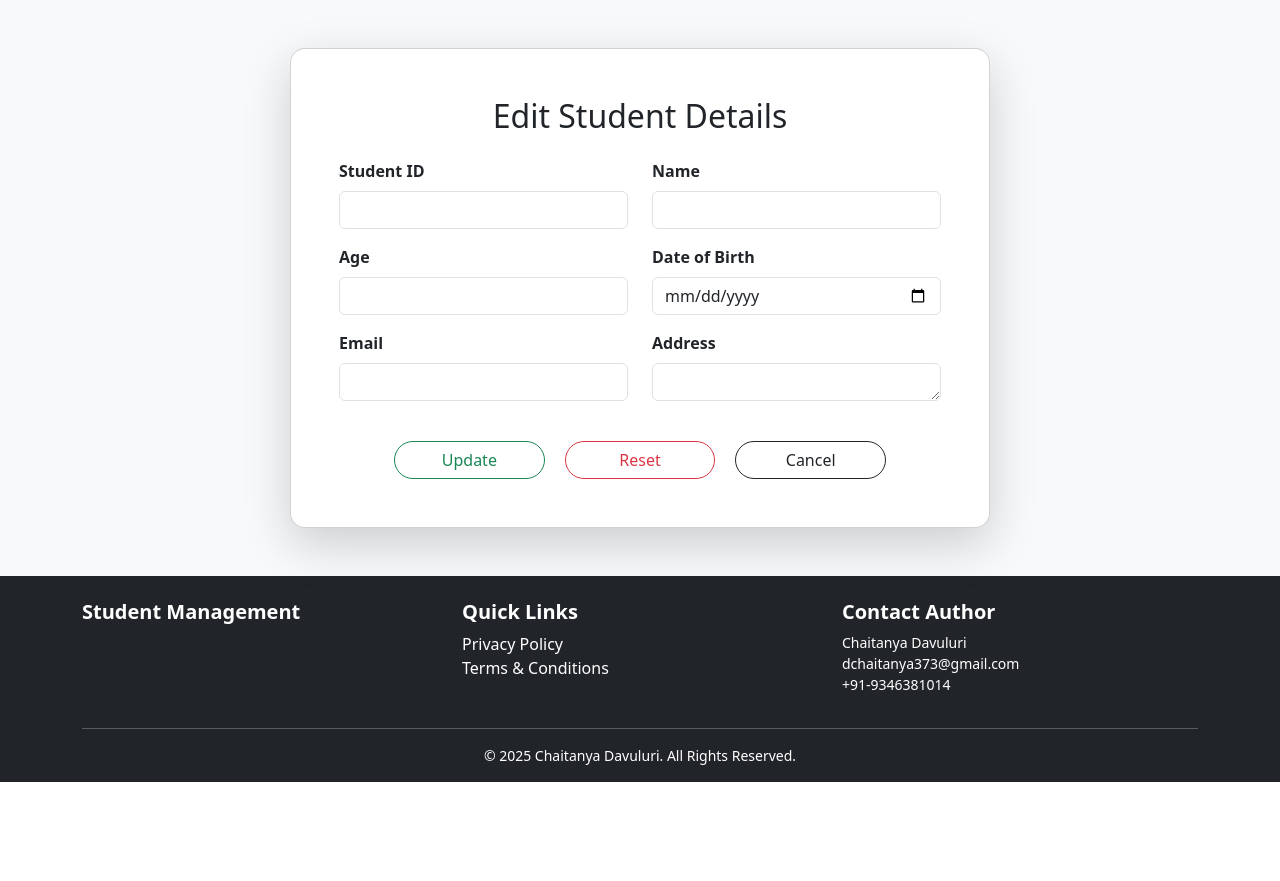
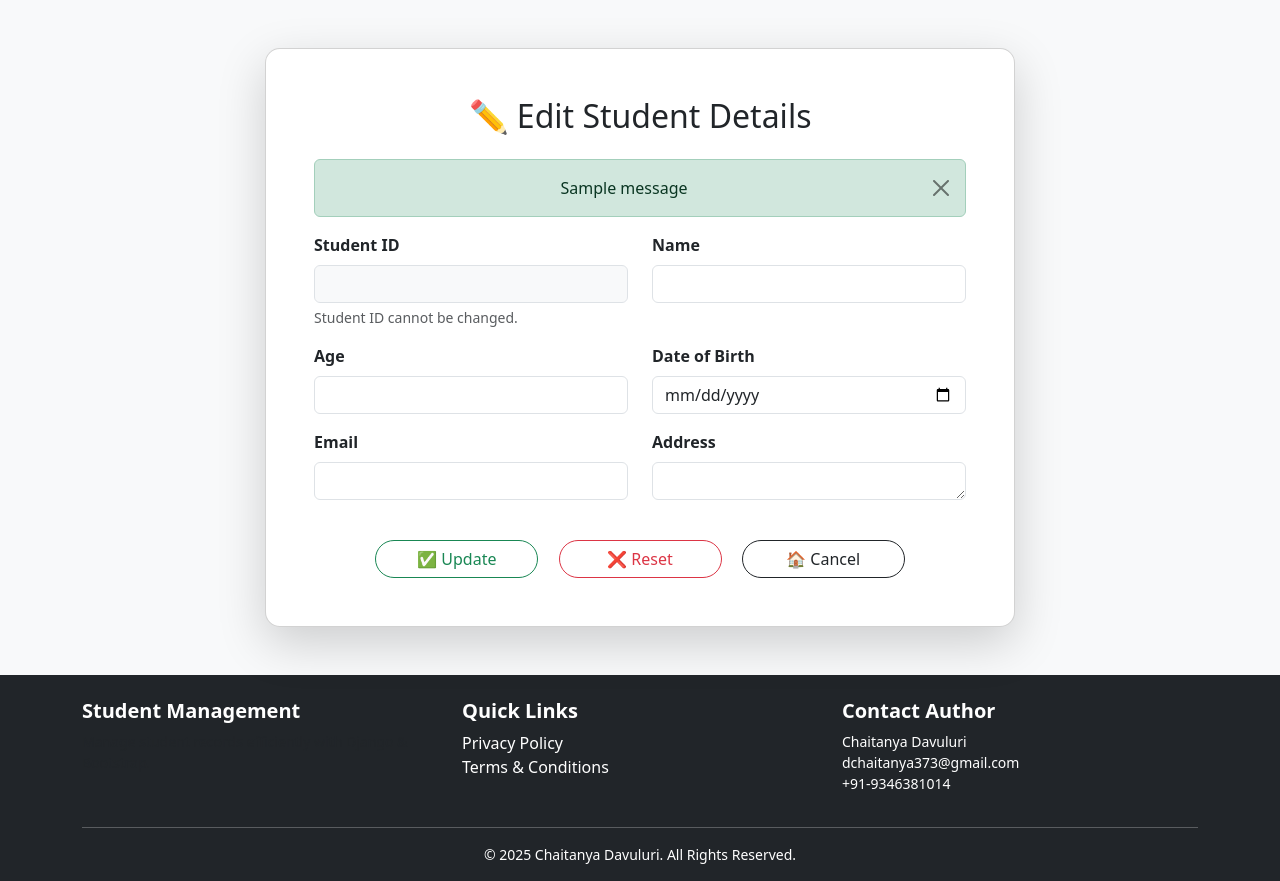
Before and after one commit to MrChaitu111/studentpro, a Django app: template template/studentapp/student_edit.html in a window 1280 px wide. Shown: the part 56-937 px from the top of the page. Before the commit the page ends 838 px from the top, so only its background shows below. Run offline with Django 3.2, Linux system fonts and the light colour scheme; the template is opened without the code that fills it, so the values that code supplies are empty; tables that the repository leaves empty hold one stand-in row (values such as "Sample post"); one stand-in notice (Sample message) is shown.

Commit message:
Initial commit of Student Management Django Project

```diff
--- a/studentpro/settings.py
+++ b/studentpro/settings.py
@@ -121,7 +121,8 @@ USE_TZ = True
 # Static files (CSS, JavaScript, Images)
 # https://docs.djangoproject.com/en/5.2/howto/static-files/
 
-STATIC_URL = 'static/'
+STATIC_URL = '/static/'
+STATICFILES_DIRS = [os.path.join(BASE_DIR, 'static')]
 
 # Default primary key field type
 # https://docs.djangoproject.com/en/5.2/ref/settings/#default-auto-field
--- a/template/studentapp/about.html
+++ b/template/studentapp/about.html
@@ -1,6 +1,7 @@
 {% extends 'studentapp/style.html' %}
+{% load static %}
 
-{% block title %}About | Student Management{% endblock %}
+{% block title %}Student App{% endblock %}
 
 {% block b %}
 <div class="container mt-5">
--- a/template/studentapp/contact.html
+++ b/template/studentapp/contact.html
@@ -1,6 +1,7 @@
 {% extends 'studentapp/style.html' %}
+{% load static %}
 
-{% block title %}Contact | Student Management{% endblock %}
+{% block title %}Student App{% endblock %}
 
 {% block b %}
 <div class="container mt-5">
@@ -18,7 +19,7 @@
                     <li class="list-group-item"><strong>Name:</strong> Chaitanya Daavuluri</li>
                     <li class="list-group-item"><strong>Email:</strong> dchaitanya373@gmail.com</li>
                     <li class="list-group-item"><strong>Phone:</strong> +91-9346381014</li>
-                    <li class="list-group-item"><strong>Website:</strong> <a href="#" class="text-decoration-none">www.example.com</a></li>
+                    <li class="list-group-item"><strong>Git Hub:</strong> <a href="https://github.com/MrChaitu111/"  class="text-decoration-none">Mr_Chaitu</a></li>
                 </ul>
             </div>
         </div>
--- a/template/studentapp/index.html
+++ b/template/studentapp/index.html
@@ -1,6 +1,8 @@
 {% extends 'studentapp/style.html' %}
 
-{% block title %}Home | Student Management{% endblock %}
+{% load static %}
+
+{% block title %}Student App{% endblock %}
 
 {% block b %}
 <div class="container text-center mt-5">
--- a/template/studentapp/student_edit.html
+++ b/template/studentapp/student_edit.html
@@ -1,46 +1,97 @@
 {% extends 'studentapp/style.html' %}
+{% load static %}
+
+{% block title %}Student App{% endblock %}
 
 {% block b %}
 <div class="container my-5">
-    <div class="card shadow-lg p-5 mx-auto" style="max-width: 700px;">
-        <h2 class="text-center mb-4 text-dark">Edit Student Details</h2>
-        <form method="POST">
+    <div class="card shadow-lg p-5 mx-auto" style="max-width: 750px;">
+        <h2 class="text-center mb-4 text-dark">✏️ Edit Student Details</h2>
+
+        <!-- ✅ Bootstrap alert messages -->
+        {% if messages %}
+        <div class="alert-container">
+            {% for message in messages %}
+            <div class="alert alert-{{ message.tags }} alert-dismissible fade show text-center" role="alert">
+                {{ message }}
+                <button type="button" class="btn-close" data-bs-dismiss="alert" aria-label="Close"></button>
+            </div>
+            {% endfor %}
+        </div>
+        {% endif %}
+
+        <form method="POST" class="needs-validation" novalidate>
             {% csrf_token %}
 
-            {{ form.as_p }}
             <div class="row">
+                <!-- ✅ Student ID (Visible & Read-only) -->
                 <div class="col-md-6 mb-3">
                     <label class="form-label fw-semibold">Student ID</label>
-                    <input type="number" name="student_id" class="form-control" value="{{ form.student_id.value }}" required>
+                    <input type="number" name="student_id" class="form-control bg-light text-dark"
+                           value="{{ form.student_id.value }}" readonly>
+                    <div class="form-text text-muted">Student ID cannot be changed.</div>
                 </div>
+
+                <!-- ✅ Student Name -->
                 <div class="col-md-6 mb-3">
                     <label class="form-label fw-semibold">Name</label>
                     <input type="text" name="student_name" class="form-control" value="{{ form.student_name.value }}" required>
+                    <div class="invalid-feedback">Name is required.</div>
                 </div>
+
+                <!-- ✅ Age -->
                 <div class="col-md-6 mb-3">
                     <label class="form-label fw-semibold">Age</label>
-                    <input type="number" name="student_age" class="form-control" value="{{ form.student_age.value }}" required>
+                    <input type="number" name="student_age" class="form-control" value="{{ form.student_age.value }}" min="1" required>
+                    <div class="invalid-feedback">Please enter a valid age.</div>
                 </div>
+
+                <!-- ✅ DOB -->
                 <div class="col-md-6 mb-3">
                     <label class="form-label fw-semibold">Date of Birth</label>
-                    <input type="date" name="student_date_birth" class="form-control" value="{{ form.student_date_birth.value }}" required>
+                    <input type="date" name="student_date_birth" class="form-control" value="{{ form.student_date_birth.value|date:'Y-m-d' }}" required>
+                    <div class="invalid-feedback">Please select a valid date of birth.</div>
                 </div>
+
+                <!-- ✅ Email -->
                 <div class="col-md-6 mb-3">
                     <label class="form-label fw-semibold">Email</label>
                     <input type="email" name="student_email" class="form-control" value="{{ form.student_email.value }}" required>
+                    <div class="invalid-feedback">Please enter a valid email address.</div>
                 </div>
+
+                <!-- ✅ Address -->
                 <div class="col-md-6 mb-3">
                     <label class="form-label fw-semibold">Address</label>
                     <textarea name="student_address" class="form-control" rows="1" required>{{ form.student_address.value }}</textarea>
+                    <div class="invalid-feedback">Address cannot be empty.</div>
                 </div>
             </div>
 
+            <!-- ✅ Buttons -->
             <div class="text-center mt-4">
-                <button type="submit" class="btn btn-outline-success w-25 me-3 rounded-5 hover-btn">Update</button>
-                <button type="reset" class="btn btn-outline-danger w-25 me-3 rounded-5 hover-btn">Reset</button>
-                <a href="{% url 'add_student' %}" class="btn btn-outline-dark w-25 rounded-5 hover-btn">Cancel</a>
+                <button type="submit" class="btn btn-outline-success w-25 me-3 rounded-5 hover-btn">✅ Update</button>
+                <button type="reset" class="btn btn-outline-danger w-25 me-3 rounded-5 hover-btn">❌ Reset</button>
+                <a href="{% url 'view_students' %}" class="btn btn-outline-dark w-25 rounded-5 hover-btn">🏠 Cancel</a>
             </div>
         </form>
     </div>
 </div>
+
+<!-- ✅ Form validation script -->
+<script>
+    (() => {
+        'use strict'
+        const forms = document.querySelectorAll('.needs-validation')
+        Array.from(forms).forEach(form => {
+            form.addEventListener('submit', event => {
+                if (!form.checkValidity()) {
+                    event.preventDefault()
+                    event.stopPropagation()
+                }
+                form.classList.add('was-validated')
+            }, false)
+        })
+    })()
+</script>
 {% endblock b %}
--- a/template/studentapp/student_form.html
+++ b/template/studentapp/student_form.html
@@ -1,4 +1,7 @@
 {% extends 'studentapp/style.html' %}
+{% load static %}
+
+{% block title %}Student App{% endblock %}
 
 {% block b %}
 <div class="container mt-5">
--- a/template/studentapp/style.html
+++ b/template/studentapp/style.html
@@ -1,14 +1,15 @@
+{% load static %}
 <!DOCTYPE html>
 <html lang="en">
 <head>
     <meta charset="UTF-8">
     <meta name="viewport" content="width=device-width, initial-scale=1.0">
-    <title>{% block title %}Student Management{% endblock %}</title>
+      <title>{% block title %}Student App{% endblock %}</title>
 
     <!-- ✅ Bootstrap 5.3.3 CSS -->
     <link href="https://cdn.jsdelivr.net/npm/bootstrap@5.3.3/dist/css/bootstrap.min.css" rel="stylesheet">
-
     <!-- ✅ Optional: Add your custom styling -->
+      <link rel="icon" href="{% static 'studentapp/student.png' %}" type="image/png">
     <style>
         body {
             background-color: #f8f9fa;
```
Also changed, not shown: static/studentapp/student.png (added).
